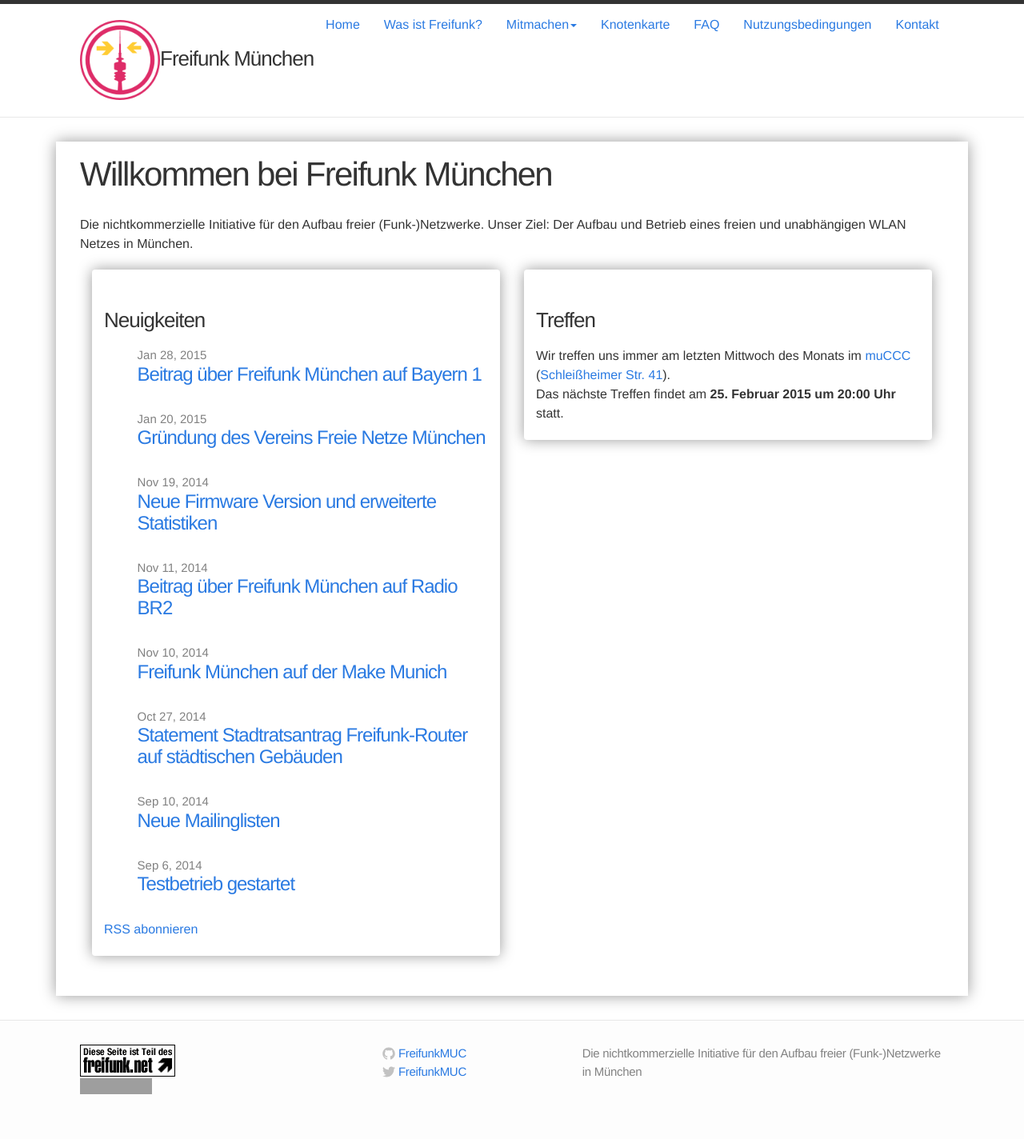
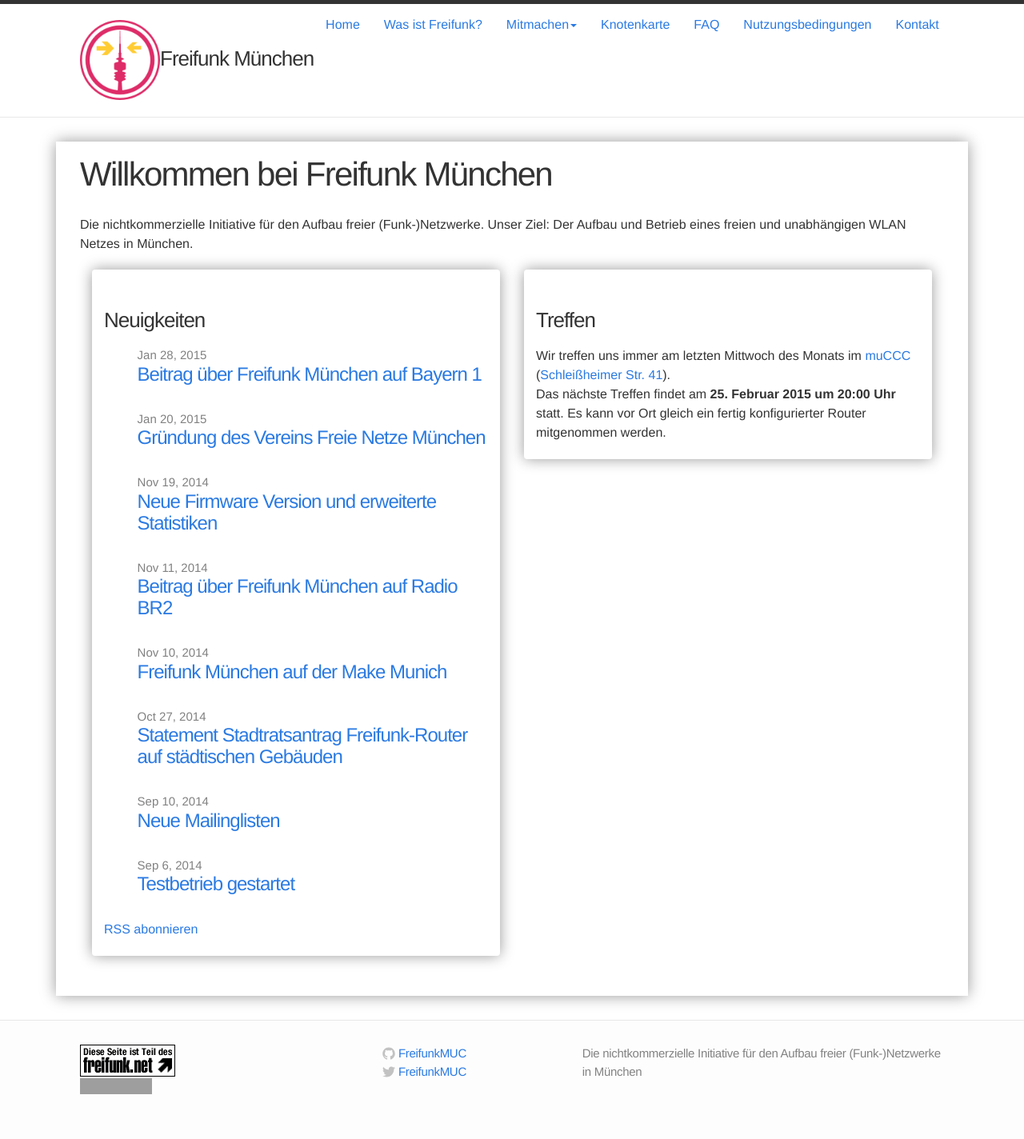
Before and after one commit to freifunkMUC/freifunkmuc.github.io, a Jekyll site: the page built from index.md, in a window 1280 px wide. Shown: the whole page at 80% size. Built offline with Jekyll 4.4.1, drawn with Linux system fonts in a browser that asks for light colours; nearby versions of some CDN libraries; a style sheet for code colours, icons or effects is not loaded; grey boxes are pictures that could not be loaded.

Commit message:
Update treffen.md
Zeile 5 -> Hinweis zum Erwerb von Routern.

```diff
--- a/_includes/treffen.md
+++ b/_includes/treffen.md
@@ -2,3 +2,4 @@
 
 Wir treffen uns immer am letzten Mittwoch des Monats im [muCCC](http://muc.ccc.de) ([Schleißheimer Str. 41](http://osm.org/go/0JAf0IVLh?node=2012031859)). \\
 Das nächste Treffen findet am **25. Februar 2015 um 20:00 Uhr** statt.
+Es kann vor Ort gleich ein fertig konfigurierter Router mitgenommen werden.
```
